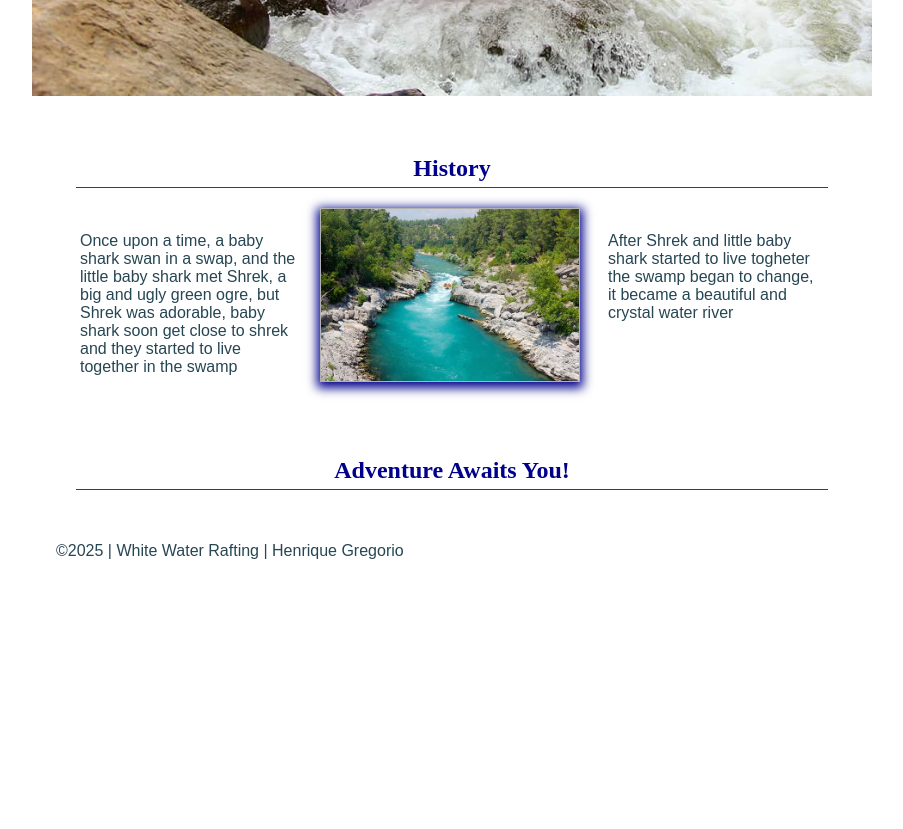
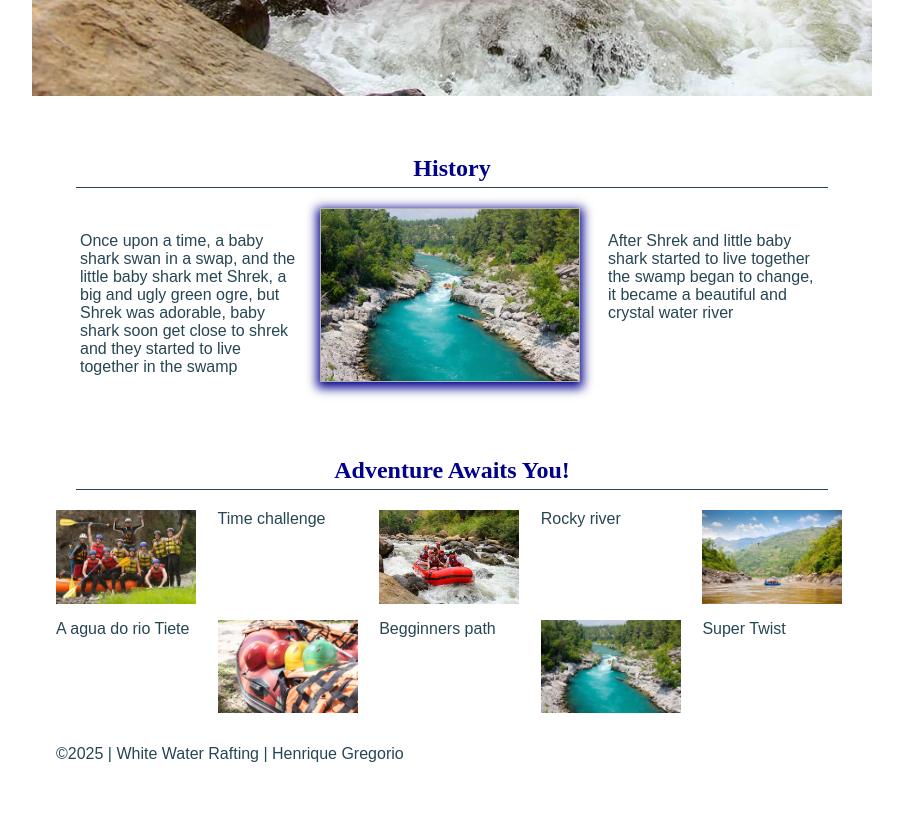
Before and after one commit to hgregori/wdd130, a plain HTML site: page wwr/about.html in a window 1280 px wide. Shown: the part 686-1515 px from the top of the page, without its empty margins (188-1091 px from the left). Before the commit the page ends 1325 px from the top, so only its background shows below. Drawn offline with Linux system fonts and the light colour scheme.

Commit message:
figcaption

```diff
--- a/wwr/about.html
+++ b/wwr/about.html
@@ -40,14 +40,28 @@
                     and ugly green ogre, but Shrek was adorable, baby shark soon get close to shrek and they started to
                     live together in the swamp </p>
 
-                <img src="images/rafting58_600 (1).jpg" alt="Amazing river">
+                <img src="images/rafting58_600.jpg" alt="Amazing river">
 
-                <p class="p2">After Shrek and little baby shark started to live togheter the swamp began to change, it
+                <p class="p2">After Shrek and little baby shark started to live together the swamp began to change, it
                     became a beautiful and crystal water river </p>
             </div>
         </section>
+
+        <!-- review this thing to look nicer-->
         <section>
             <h2>Adventure Awaits You!</h2>
+            <figure class="trips">
+                <img src="images/happy_youth.jpg" alt="Time challenge">
+                <figcaption>Time challenge</figcaption>
+                <img src="images/rafting36_1024.jpg" alt="rocky river">
+                <figcaption>Rocky river</figcaption>
+                <img src="images/river_and_boat.jpg" alt="Begginners">
+                <figcaption>A agua do rio Tiete</figcaption>
+                <img src="images/equipaments.jpg" alt="Begginners path">
+                <figcaption>Begginners path</figcaption>
+                <img src="images/rafting58_600.jpg" alt="Super twist">
+                <figcaption>Super Twist</figcaption>
+            </figure>
 
         </section>
     </main>
--- a/wwr/styles/rafting.css
+++ b/wwr/styles/rafting.css
@@ -142,8 +142,23 @@ h1 {
 
 }
 
-main section img {
+main section div img {
     width: 260px;
     border: 1px solid rgb(0 0 0/0.3);
     box-shadow: 0px 3px 10px 3px darkblue;
 }
+
+.trips img {
+    width: 140px;
+    height: auto;
+}
+
+.trips {
+    display: grid;
+    grid-template-columns: repeat(5, 1fr);
+    gap: 1rem;
+}
+
+.trips figure {
+    text-align: center;
+}
```
Also changed, not shown: wwr/images/equipaments.jpg (renamed from wwr/images/equipaments (1).jpg), wwr/images/happy_youth.jpg (renamed from wwr/images/happy_youth (1).jpg), wwr/images/rafting58_600.jpg (renamed from wwr/images/rafting58_600 (1).jpg), wwr/images/river_and_boat.jpg (renamed from wwr/images/river_and_boat (1).jpg).
